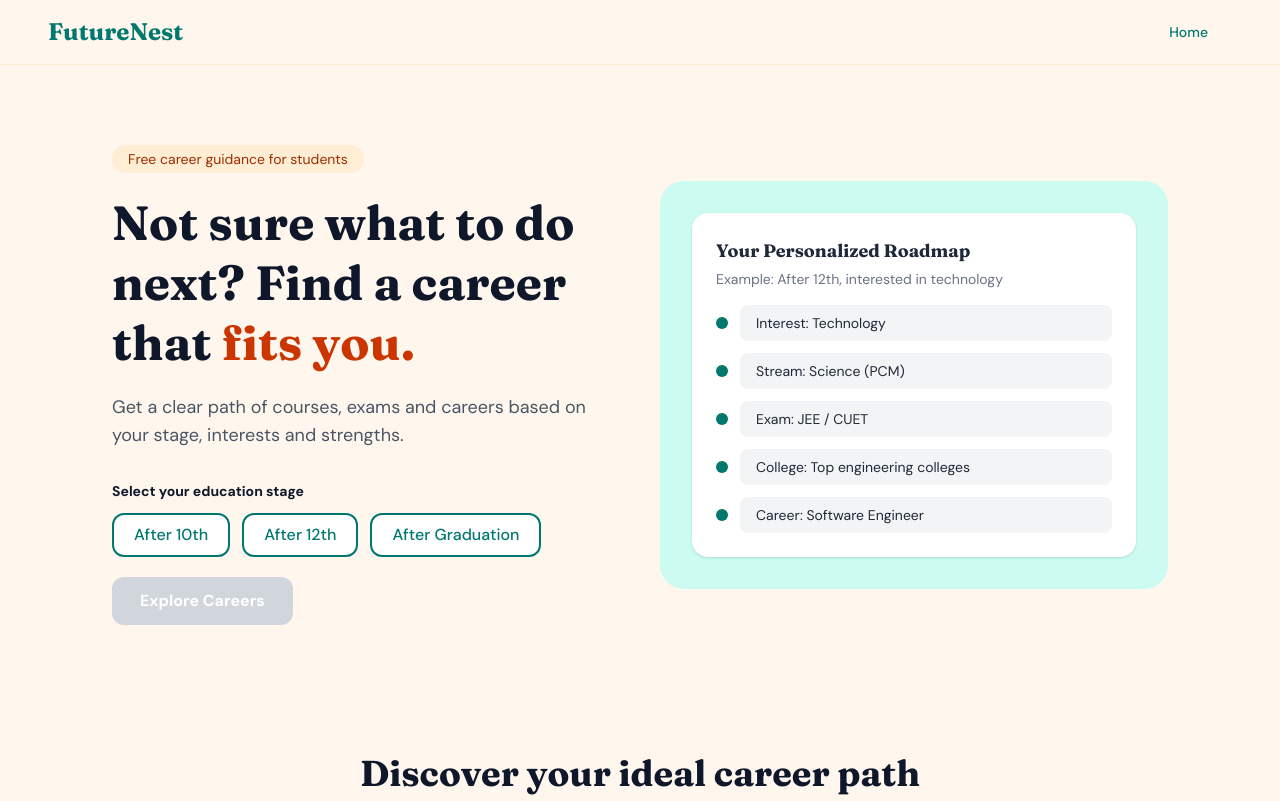
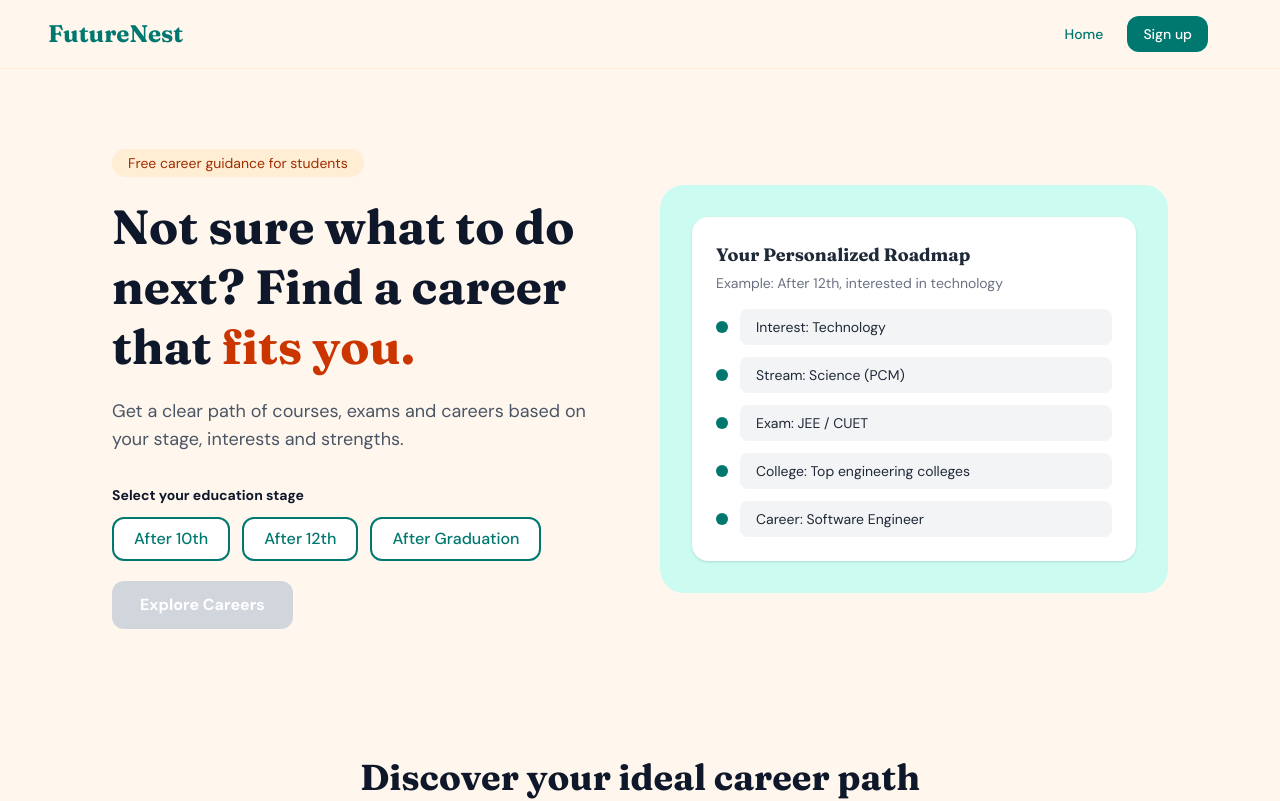
Before and after one commit to abhishekprajapativns/FutureNest, a React (Vite) app in the folder client/: page / in a window 1280 px wide. Shown: the top 801 px of the page. Built offline with nearby package versions, Linux system fonts and the light colour scheme; no server answers.

Commit message:
Add Sign up links to Navbar

```diff
--- a/client/src/components/Navbar.jsx
+++ b/client/src/components/Navbar.jsx
@@ -15,6 +15,13 @@ function Navbar() {
           Home
         </Link>
 
+        <Link
+          to="/signup"
+          className="rounded-xl bg-teal-700 px-4 py-2 text-white hover:bg-teal-800"
+        >
+          Sign up
+        </Link>
+
         <span className="text-gray-500"></span>
       </div>
     </nav>
```
